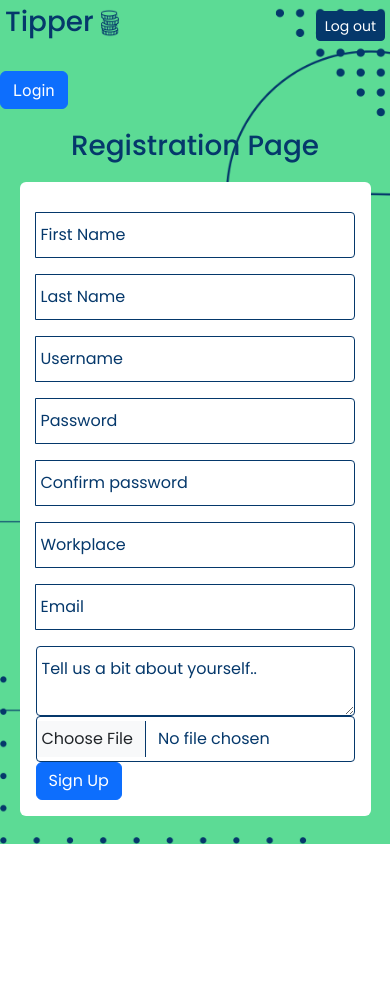
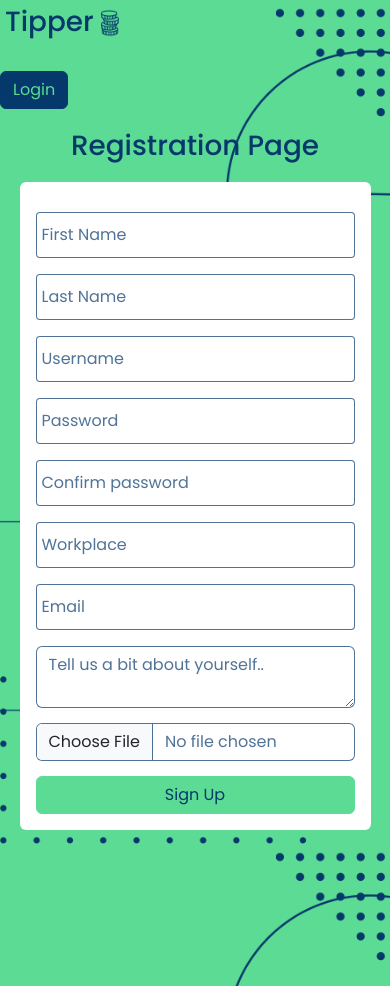
Before and after one commit to Tipper-final-project/front-end, a Next.js app: page /registerpage in a window 390 px wide. Before the commit the page ends 844 px from the top, so only its background shows below. Built offline with nearby package versions, Linux system fonts and the light colour scheme; no server answers; what cryptr would draw is missing.

Commit message:
styling changes made to the registration page

```diff
--- a/src/app/Components/Header.js
+++ b/src/app/Components/Header.js
@@ -1,5 +1,5 @@
 import coins from "./tipper-image/coins.png";
-import LogoutButton from "./LogoutButton";
+
 
 const Header = () => {
 
@@ -16,7 +16,6 @@ const Header = () => {
             width={18}
           />
         </h1>
-        {LogoutButton()}
       </span>
     </header>
   );
--- a/src/app/[username]/page.js
+++ b/src/app/[username]/page.js
@@ -51,7 +51,7 @@ export default function App({ params }) {
         <h1>{userDetails.username}'s Profile</h1>
         <p>{userDetails.bio}</p>
       </div>
-      <div id="checkout">
+      <div id="checkout" className="stripe-page">
         {clientSecret && (
           <EmbeddedCheckoutProvider
             stripe={stripePromise}
--- a/src/app/[username]/qr-code/page.js
+++ b/src/app/[username]/qr-code/page.js
@@ -5,6 +5,7 @@ import getUser from "../../../APIcalls/getuser";
 import "../../../../src/output.css";
 import Loading from "@/app/Components/Loading";
 import Error from "@/app/Components/Error";
+
 
 const QRCode = ({ params }) => {
   const [qrImage, setQrImage] = useState("");
--- a/src/app/registerpage/page.js
+++ b/src/app/registerpage/page.js
@@ -126,6 +126,7 @@ const RegisterPage = () => {
 
   return (
     <>
+      <div className="registration-page">
         <a href="/" className="btn btn-primary return-login">
           Login
         </a>
@@ -137,10 +138,10 @@ const RegisterPage = () => {
           <div className="card " style={{ width: 90 + "%" }}>
             <div className="card-body">
               <div className="input-group mb-3">
-              <label htmlFor="firstName" className="form-label"></label>
+                {/* <label htmlFor="firstName" className="form-label"></label> */}
                 <input
                   type="text"
-                className="form-control"
+                  className="form-control input-field"
                   placeholder="First Name"
                   id="firstName"
                   onChange={handleChange}
@@ -148,10 +149,10 @@ const RegisterPage = () => {
                 />
               </div>
               <div className="input-group mb-3">
-              <label htmlFor="lastName" className="form-label"></label>
+                {/* <label htmlFor="lastName" className="form-label"></label> */}
                 <input
                   type="text"
-                className="form-control"
+                  className="form-control input-field"
                   placeholder="Last Name"
                   id="lastName"
                   onChange={handleChange}
@@ -159,10 +160,10 @@ const RegisterPage = () => {
                 />
               </div>
               <div className="input-group mb-3">
-              <label htmlFor="username" className="form-label"></label>
+                {/* <label htmlFor="username" className="form-label"></label> */}
                 <input
                   type="text"
-                className="form-control"
+                  className="form-control input-field"
                   placeholder="Username"
                   id="username"
                   onChange={handleChange}
@@ -177,10 +178,10 @@ const RegisterPage = () => {
                 </div>
               ) : null}
               <div className="input-group mb-3">
-              <label htmlFor="password" className="form-label"></label>
+                {/* <label htmlFor="password" className="form-label"></label> */}
                 <input
                   type="password"
-                className="form-control"
+                  className="form-control input-field"
                   placeholder="Password"
                   id="password"
                   onChange={handleChange}
@@ -196,10 +197,10 @@ const RegisterPage = () => {
                 </div>
               ) : null}
               <div className="input-group mb-3">
-              <label htmlFor="password" className="form-label"></label>
+                {/* <label htmlFor="password" className="form-label"></label> */}
                 <input
                   type="password"
-                className="form-control"
+                  className="form-control input-field"
                   placeholder="Confirm password"
                   id="confirmPassword"
                   onChange={handleChange}
@@ -210,10 +211,10 @@ const RegisterPage = () => {
                 <p style={{ color: "red" }}>the passwords do not match</p>
               ) : null}
               <div className="input-group mb-3">
-              <label htmlFor="workPlace" className="form-label"></label>
+                {/* <label htmlFor="workPlace" className="form-label"></label> */}
                 <input
                   type="text"
-                className="form-control"
+                  className="form-control input-field"
                   placeholder="Workplace"
                   id="workPlace"
                   onChange={handleChange}
@@ -221,10 +222,10 @@ const RegisterPage = () => {
                 />
               </div>
               <div className="input-group mb-3">
-              <label htmlFor="email" className="form-label"></label>
+                {/* <label htmlFor="email" className="form-label"></label> */}
                 <input
                   type="email"
-                className="form-control"
+                  className="form-control input-field"
                   placeholder="Email"
                   id="email"
                   onChange={handleChange}
@@ -234,17 +235,17 @@ const RegisterPage = () => {
               <div className="input-group">
                 <textarea
                   id="bio"
-                className="form-control"
+                  className="form-control bio-input"
                   placeholder="Tell us a bit about yourself.."
                   aria-label="Bio input"
                   onChange={handleChange}
                   required
                 ></textarea>
               </div>
-            <div className="input-group">
+              <div className="input-group upload-image-form">
                 <input
                   type="file"
-                className="form-control"
+                  className="form-control select-img"
                   id="img"
                   aria-label="Upload"
                   accept=".jpg, .png"
@@ -256,15 +257,16 @@ const RegisterPage = () => {
                 <div>
                   <img
                     src={image}
-                  style={{
-                    width: "300px",
-                    height: "300px",
-                  }}
+                    className="uploaded-img"
+                    // style={{
+                    //   width: "300px",
+                    //   height: "300px",
+                    // }}
                   />
                   <button
                     id="cancelUpload"
                     type="button"
-                  className="btn btn-danger"
+                    className="btn btn-danger btn-sm cancel-uploaded-img"
                     onClick={() => {
                       setImage(null);
                     }}
@@ -284,16 +286,23 @@ const RegisterPage = () => {
                   </button>
                 ) : null}
               </div>
-            <button id="submitButton" type="submit" className="btn btn-primary">
+              <button
+                id="submitButton"
+                type="submit"
+                className="btn submit-btn"
+              >
                 Sign Up
               </button>
-            {isLoading && <p>Please wait while we create your profile page</p>}
+              {isLoading && (
+                <p>Please wait while we create your profile page</p>
+              )}
               {isError && (
                 <p>Sorry, something went wrong. Please try again later.</p>
               )}
             </div>
           </div>
         </form>
+      </div>
     </>
   );
 };
--- a/src/input.scss
+++ b/src/input.scss
@@ -233,11 +233,17 @@
       color: white;
     }
   }
-
+  .registration-page {
+    padding-bottom: 10%;
+    .register-title {
+      margin-top: 5%;
+      color: #05386b;
+    }
     .register-card {
       display: flex;
       justify-content: center;
       margin-top: 5%;
+      margin-bottom: 30%;
       .register-link {
         font-size: small;
         text-align: center;
@@ -250,26 +256,64 @@
         padding-top: 30px;
       }
 
-    .form-control {
+      .input-field {
         padding: 10px 0px 10px 5px;
         color: #05386b;
-      border-color: #05386b;
+        border-color: rgb(5, 56, 107, 0.7);
         border-radius: 0.25rem;
       }
+      .form-control {
+        color: rgb(5, 56, 107, 0.7);
+      }
+
       .form-control:focus {
         border: #5cdb95;
         box-shadow: 0 0 0 0.1rem #5cdb95;
       }
-    .form-control::placeholder{
-      color:#05386b
+      .form-control::placeholder {
+        color: rgb(5, 56, 107, 0.7);
+      }
+
+      .upload-image-form {
+        margin-top: 15px;
+        margin-bottom: 15px;
+      }
+      .bio-input {
+        border-color: rgb(5, 56, 107, 0.7);
+      }
+      .select-img {
+        border-color: rgb(5, 56, 107, 0.7);
+      }
+      .select-img::placeholder {
+        color: rgb(5, 56, 107, 0.7);
+      }
+      .submit-btn {
+        width: 100%;
+        background-color: #5cdb95;
+        border-color: #5cdb95;
+        color: #05386b;
+      }
+      .submit-btn:hover {
+        background-color: #05386b;
+        color: #5cdb95;
+        border-color: #05386b;
+      }
+      #cancelUpload {
+        margin-top: 10px;
+        margin-bottom: 10px;
+      }
+      .uploaded-img {
+        display: flex;
+        justify-content: center;
+        width: 100%;
       }
     }
-
-  .register-title {
-    margin-top: 5%;
-    color: #05386b;
+    .return-login {
+      border-color: #05386b;
+      background-color: #05386b;
+      color: #5cdb95;
     }
-
+  }
   * {
     color: #05386b;
     font-family: "Poppins";
--- a/src/output.css
+++ b/src/output.css
@@ -221,38 +221,83 @@
     border-color: #05386b;
     color: white;
   }
-  .register-card {
+  .registration-page {
+    padding-bottom: 10%;
+  }
+  .registration-page .register-title {
+    margin-top: 5%;
+    color: #05386b;
+  }
+  .registration-page .register-card {
     display: flex;
     justify-content: center;
     margin-top: 5%;
+    margin-bottom: 30%;
   }
-  .register-card .register-link {
+  .registration-page .register-card .register-link {
     font-size: small;
     text-align: center;
     padding-bottom: px;
   }
-  .register-card .card {
+  .registration-page .register-card .card {
     border: none;
   }
-  .register-card .card-body {
+  .registration-page .register-card .card-body {
     padding-top: 30px;
   }
-  .register-card .form-control {
+  .registration-page .register-card .input-field {
     padding: 10px 0px 10px 5px;
     color: #05386b;
-    border-color: #05386b;
+    border-color: rgba(5, 56, 107, 0.7);
     border-radius: 0.25rem;
   }
-  .register-card .form-control:focus {
+  .registration-page .register-card .form-control {
+    color: rgba(5, 56, 107, 0.7);
+  }
+  .registration-page .register-card .form-control:focus {
     border: #5cdb95;
     box-shadow: 0 0 0 0.1rem #5cdb95;
   }
-  .register-card .form-control::placeholder {
+  .registration-page .register-card .form-control::placeholder {
+    color: rgba(5, 56, 107, 0.7);
+  }
+  .registration-page .register-card .upload-image-form {
+    margin-top: 15px;
+    margin-bottom: 15px;
+  }
+  .registration-page .register-card .bio-input {
+    border-color: rgba(5, 56, 107, 0.7);
+  }
+  .registration-page .register-card .select-img {
+    border-color: rgba(5, 56, 107, 0.7);
+  }
+  .registration-page .register-card .select-img::placeholder {
+    color: rgba(5, 56, 107, 0.7);
+  }
+  .registration-page .register-card .submit-btn {
+    width: 100%;
+    background-color: #5cdb95;
+    border-color: #5cdb95;
     color: #05386b;
   }
-  .register-title {
-    margin-top: 5%;
-    color: #05386b;
+  .registration-page .register-card .submit-btn:hover {
+    background-color: #05386b;
+    color: #5cdb95;
+    border-color: #05386b;
+  }
+  .registration-page .register-card #cancelUpload {
+    margin-top: 10px;
+    margin-bottom: 10px;
+  }
+  .registration-page .register-card .uploaded-img {
+    display: flex;
+    justify-content: center;
+    width: 100%;
+  }
+  .registration-page .return-login {
+    border-color: #05386b;
+    background-color: #05386b;
+    color: #5cdb95;
   }
   * {
     color: #05386b;
```
Also changed, not shown: src/app/profile/[username]/page.js (+4 -4 lines), src/app/profilepage/page.js (deleted, +0 -71 lines), 1 other file (tests, documents, lock files or other folders). Lines whose indentation alone changed are shown as unchanged.
